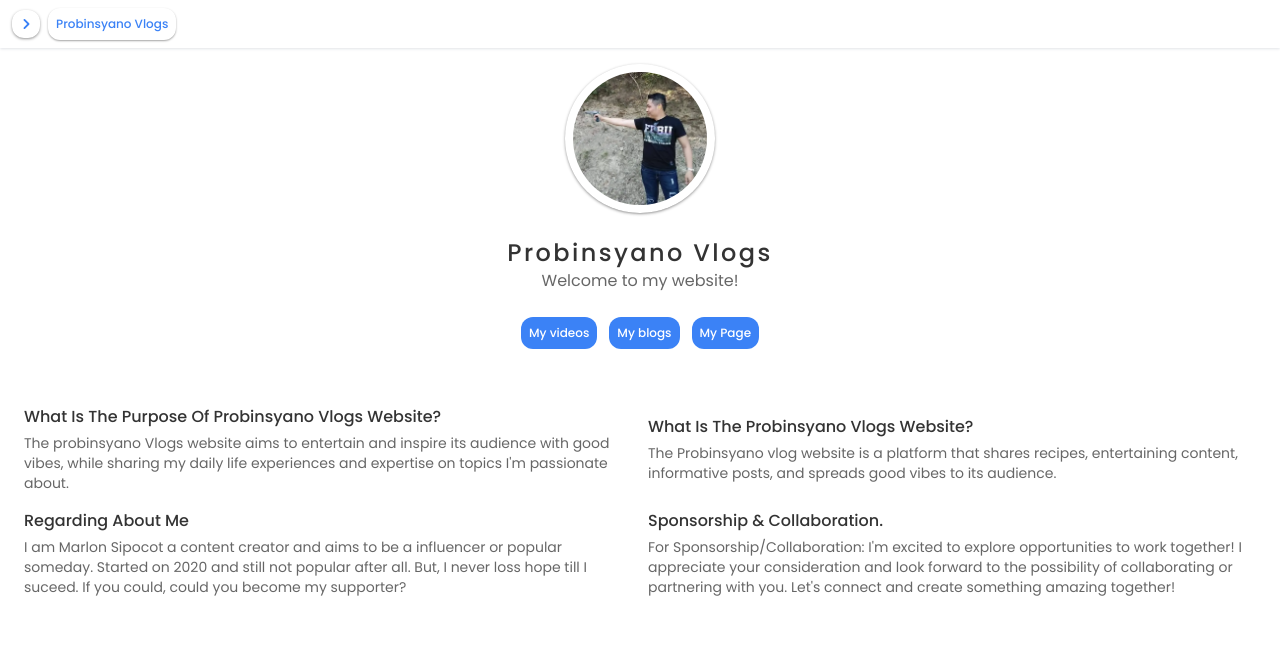
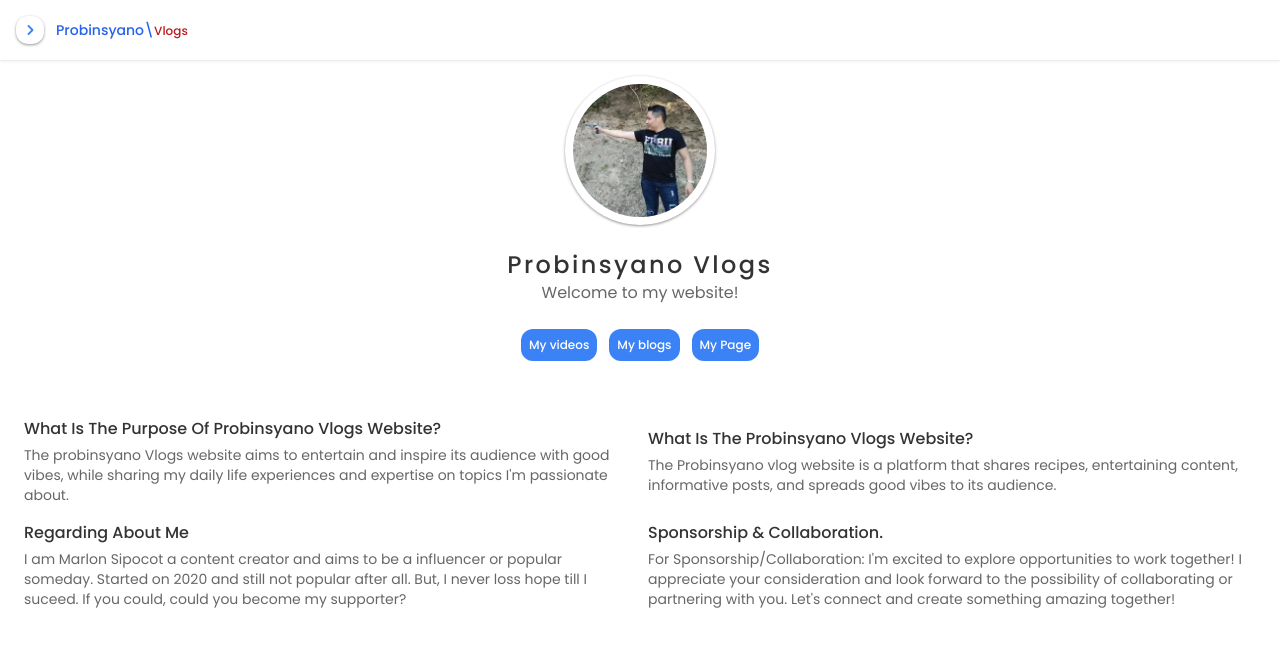
Before and after one commit to carldev14/probinsyano_vlogs_project, a Next.js app: page / in a window 1280 px wide. Shown: the top 646 px of the page. Built offline with nearby package versions, Linux system fonts and the light colour scheme.

Commit message:
updated and have a changes

```diff
--- a/app/layout.tsx
+++ b/app/layout.tsx
@@ -4,7 +4,7 @@ import "./globals.css";
 import Link from "next/link";
 import Header from "@/components/header";
 
-const poppins = Poppins({ subsets: [], weight: '500' });
+const poppins = Poppins({ subsets: [], weight: '500', display: "swap", });
 
 export const metadata: Metadata = {
   title: "Probinsyano Vlogs",
--- a/components/header.tsx
+++ b/components/header.tsx
@@ -1,7 +1,7 @@
 "use client"
 
 import { Poppins } from "next/font/google";
-const navlinksfontface = Poppins({ subsets: [], weight: '400' });
+const navlinksfontface = Poppins({ subsets: [], weight: '400', display: "swap", });
 import Image from "next/image";
 import Logo from '../assets/logo.webp'
 import { ChevronLeftIcon, ChevronRightIcon, HomeIcon, Cog6ToothIcon, VideoCameraIcon, ChatBubbleBottomCenterIcon, PhoneIcon } from "@heroicons/react/16/solid";
@@ -34,9 +34,9 @@ export default function Header() {
 
     return (
 
-        <header className="p-2   sticky bg-white select-none shadow shadow-gray-200" style={{ top: '0px' }}>
+        <header className="p-3   bg-white select-none shadow shadow-gray-200" style={{ top: '0px' }}>
             <div className='flex  mx-1  justify-between items-center' >
-                <section className="flex items-center gap-2">
+                <section className="flex items-center gap-1">
 
                     {
                         showNav ? (
@@ -51,7 +51,7 @@ export default function Header() {
                             />
                         )
                     }
-                  <label className=" text-xs shadow-sm p-2 text-blue-500 rounded-xl shadow-neutral-400">Probinsyano Vlogs</label>
+                    <label className=" text-sm p-2 text-blue-600 ">Probinsyano\<span className="text-xs text-red-700">Vlogs</span></label>
 
                 </section>
                 <section className='p-1'>
@@ -66,7 +66,7 @@ export default function Header() {
             {true && (
                 <div
                     style={{
-                        top: '49px',
+                        top: '11%',
                         left: '0px',
                         opacity: showNav ? 1 : 0,
                         transition: 'opacity .2s', // specify the property and duration
@@ -78,14 +78,14 @@ export default function Header() {
             )}
             <nav
                 className={'fixed bg-white px-2 '}
-                style={{ top: '49px', left: showNav ? '0' : '-100%', width: '200px', height: '100vh', transition: '.2s ease' }}
+                style={{ top: '11%',left: showNav ? '0' : '-100%', width: '200px', height: '100vh', transition: '.2s ease' }}
             >
                 <div className="p-1 ">
 
                     <ul className=" ">
                         {navbar.map((item) => (
                             <li key={item.href} className={`m-1  block rounded-lg ${pathname === item.href ? 'text-blue-600 bg-blue-50 ' : 'text-black/80'}`}>
-                                <Link prefetch={false}  href={item.href}  onClick={handleLinkClick}
+                                <Link prefetch={false} href={item.href} onClick={handleLinkClick}
                                     className={`${navlinksfontface.className} flex items-center  p-2 text-NavbartextSize gap-2
                                         `}>
                                     <i className="size-5">{item.icon}</i>{item.text}
--- /dev/null
+++ b/components/navbar.tsx
@@ -0,0 +1,7 @@
+export default function NavbarBar(){
+    return(
+        <main>
+
+        </main>
+    );
+}
--- a/components/video_component_ui.tsx
+++ b/components/video_component_ui.tsx
@@ -12,7 +12,7 @@ const ImageComponent = dynamic(() => import('./image_component'), {
     loading: () => <LoadingForImage />,
     ssr: false, // Set to true for server-side rendering (optional)
 });
-const smallFontFace = Poppins({ subsets: [], weight: '400' });
+const smallFontFace = Poppins({ subsets: [], weight: '400', display: "swap", });
 
 
 
@@ -56,7 +56,7 @@ export default function VideoUi() {
     return (
         <main className="p-2">
 
-            <div className="grid grid-cols-1 md:grid-cols-2 lg:grid-cols-3 xl:grid-cols-5 gap-4">
+            <div className="grid grid-cols-1 tablets:grid-cols-2 laptops:grid-cols-3 desktop:grid-cols-5 gap-4">
                 {data.map((item) => (
                     <div key={item._id} className=" p-3  rounded shadow-md ">
                         <section className="text-white flex flex-col gap-2 justify-between ">
--- a/tailwind.config.ts
+++ b/tailwind.config.ts
@@ -24,8 +24,10 @@ const config = {
         'logoSize': '13px',
       },
       screens: {
-        'small-devices': '320px',
-        'tablets': '480px'
+
+        'tablets': '401px',
+        'laptops': '742px',
+        'desktop': '1201px',
       },
       colors: {
         border: "hsl(var(--border))",
```
